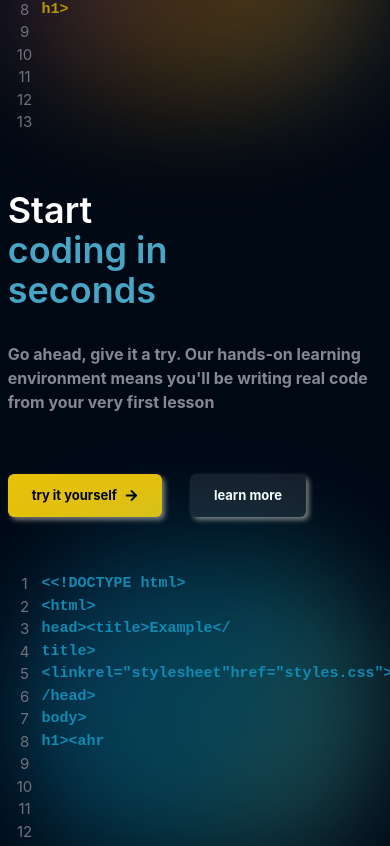
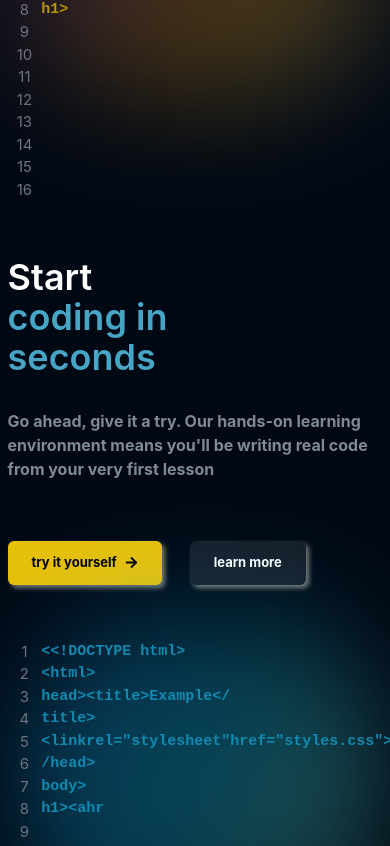
Before and after one commit to priyankRaiyani19/StudyNotion, a React (Create React App) app: page / in a window 390 px wide. Shown: the part 1396-2242 px from the top of the page. Built offline with nearby package versions, Linux system fonts and the light colour scheme; no server answers.

Commit message:
fix bugs when deployment

```diff
--- a/src/components/core/HomePage/CodeBlocks.js
+++ b/src/components/core/HomePage/CodeBlocks.js
@@ -56,10 +56,13 @@ const CodeBlocks = (
                     <p>11</p>
                     <p className={`md:hidden`}>12</p>
                     <p className={`md:hidden`}>13</p>
+                    <p className={`md:hidden`}>14</p>
+                    <p className={`md:hidden`}>15</p>
+                    <p className={`md:hidden`}>16</p>
                 </div>
 
                 <div
-                    className={` w-[70%] md:w-[90%] bg-transparent z-10 flex  flex-col gap-2 font-mono font-bold ${codeColor} pr-2`}>
+                    className={` w-[60%] md:w-[90%] bg-transparent z-10 flex  flex-col gap-2 font-mono font-bold ${codeColor} pr-2`}>
                     <TypeAnimation
                         sequence={[codeBlock, timer, ""]}
                         repeat={Infinity}
```
